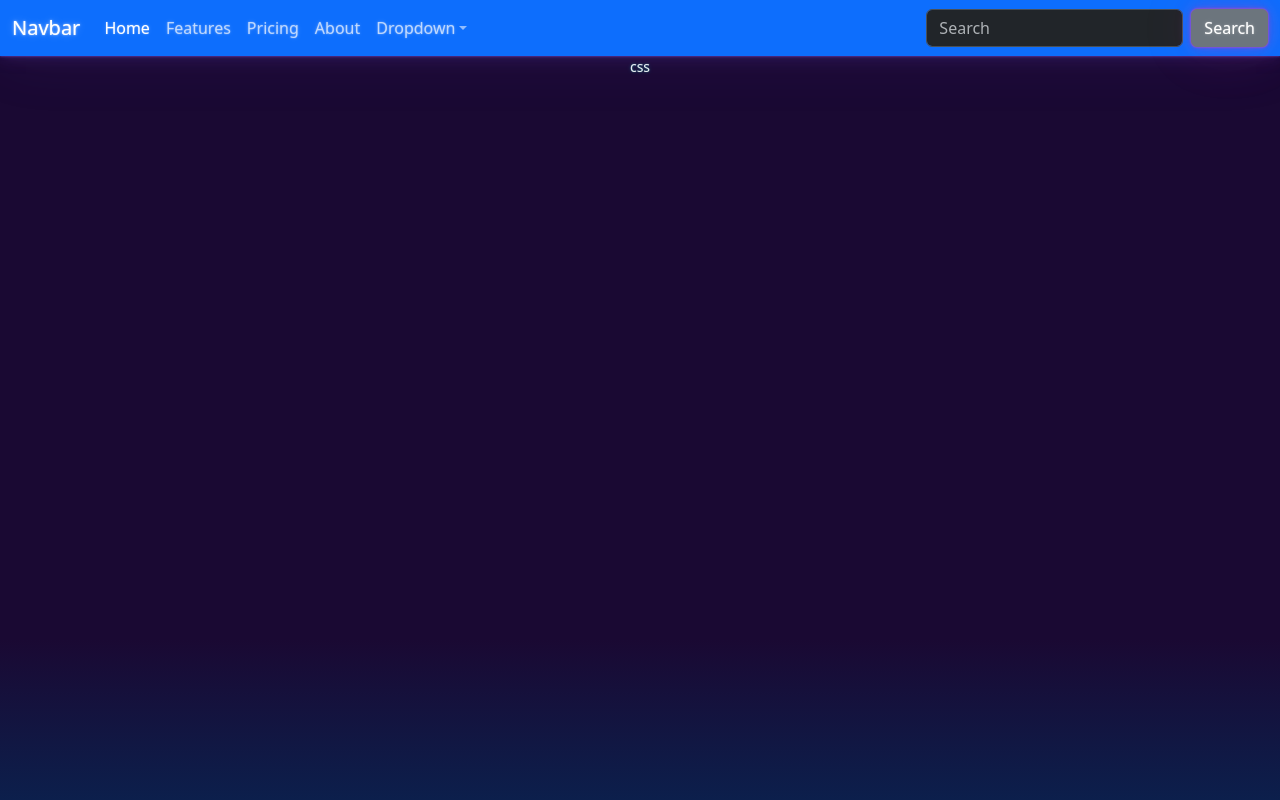
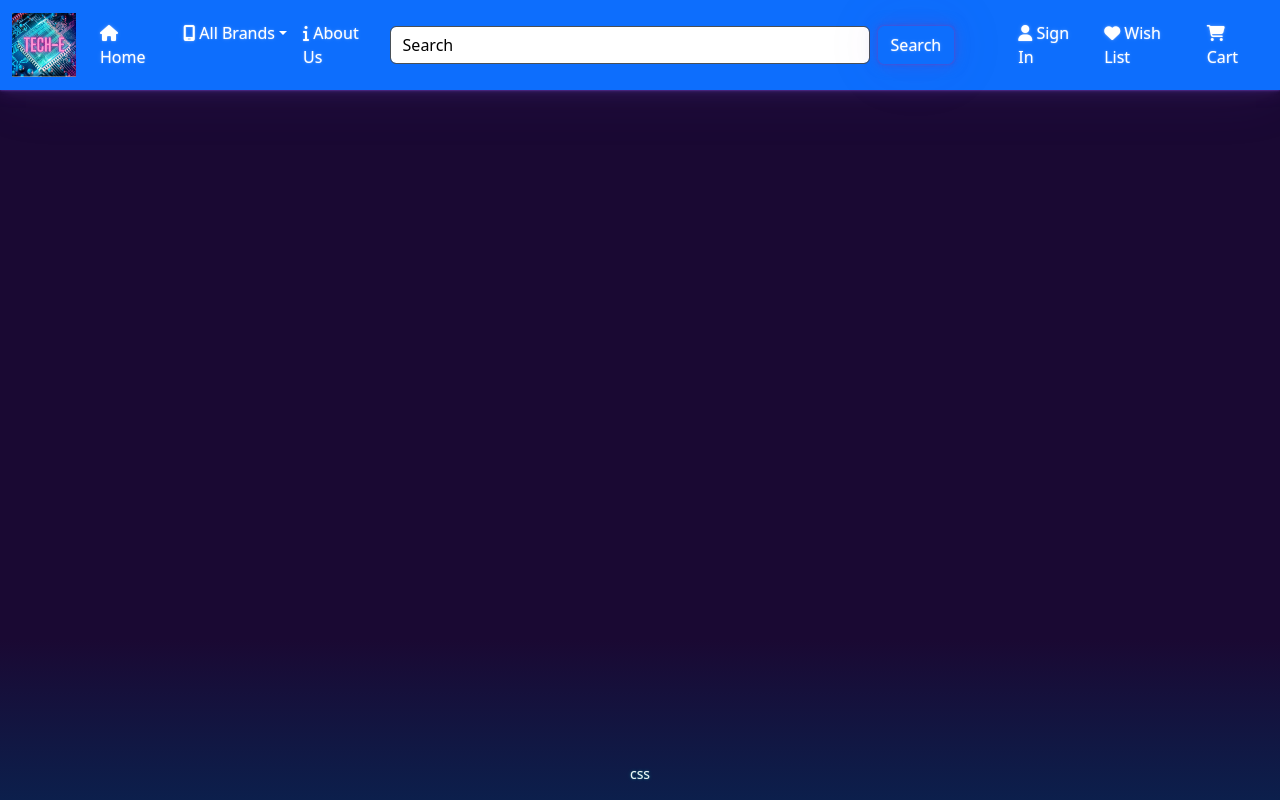
Before and after one commit to Kgothatso-create/Tech-E, a Django app: page / in a window 1280 px wide. Run offline with Django 4.2, Linux system fonts and the light colour scheme; some libraries are stand-ins or nearby versions.

Commit message:
base done

```diff
--- a/shop/static/css/style.css
+++ b/shop/static/css/style.css
@@ -3,3 +3,36 @@
     text-align: center;
 
 }
+
+#Logo {
+
+    width: 4rem;
+}
+
+#search {
+    display: flex;
+    justify-content: center;
+    align-items: center;
+    margin-right: 3.5rem;
+}
+
+#search input[type="search"] {
+    background-color: white;
+    width: 30rem;
+    color: black;
+  }
+
+#Dropdown.dropdown:hover .dropdown-menu {
+    display: block;
+  }
+
+#search input[type="search"]::placeholder {
+    color: black;
+  }
+
+footer {
+    margin-top: auto;
+    position: absolute;
+    bottom: 0;
+    width: 100%;
+  }
--- a/shop/templates/base.html
+++ b/shop/templates/base.html
@@ -8,6 +8,7 @@
     <title>Tech-E</title>
 
     <link rel="stylesheet" href="../static/css/bootstrap.min.css" />
+
 
     <link
       href="https://cdn.jsdelivr.net/npm/bootstrap@5.3.1/dist/css/bootstrap.min.css"
@@ -25,12 +26,12 @@
       crossorigin="anonymous"
       referrerpolicy="no-referrer"
     />
-
   </head>
   <body>
+
     <nav class="navbar navbar-expand-lg bg-primary" data-bs-theme="dark">
       <div class="container-fluid">
-        <a class="navbar-brand" href="#">Navbar</a>
+        <a class="navbar-brand" href="#"><img src="../static/images/Logo/TE.png" alt="Logo" id="Logo"></a>
         <button
           class="navbar-toggler"
           type="button"
@@ -46,48 +47,65 @@
           <ul class="navbar-nav me-auto">
             <li class="nav-item">
               <a class="nav-link active" href="#"
-                >Home
+                > <i class="fa-solid fa-house"></i> Home
                 <span class="visually-hidden">(current)</span>
               </a>
             </li>
-            <li class="nav-item">
-              <a class="nav-link" href="#">Features</a>
-            </li>
-            <li class="nav-item">
-              <a class="nav-link" href="#">Pricing</a>
-            </li>
-            <li class="nav-item">
-              <a class="nav-link" href="#">About</a>
-            </li>
-            <li class="nav-item dropdown">
+
+
+            <li class="nav-item dropdown" id="Dropdown" aria-labelledby="navbarDropdown">
+
               <a
-                class="nav-link dropdown-toggle"
+
+                class="nav-link dropdown-toggle active"
                 data-bs-toggle="dropdown"
-                href="#"
                 role="button"
                 aria-haspopup="true"
-                aria-expanded="false"
-                >Dropdown</a
-              >
-              <div class="dropdown-menu">
-                <a class="dropdown-item" href="#">Action</a>
-                <a class="dropdown-item" href="#">Another action</a>
-                <a class="dropdown-item" href="#">Something else here</a>
-                <div class="dropdown-divider"></div>
-                <a class="dropdown-item" href="#">Separated link</a>
+                aria-expanded="true"
+                ><i class="fa-solid fa-mobile-screen"> </i> All Brands</a>
+              <div class="dropdown-menu" style="background-color: blueviolet;">
+                <a class="dropdown-item" href="#">IPHONE</a>
+                <a class="dropdown-item" href="#">SAMSUNG</a>
+                <a class="dropdown-item" href="#">1PLUS</a>
+                <a class="dropdown-item" href="#">ZTE</a>
+                <a class="dropdown-item" href="#">NOKIA</a>
               </div>
             </li>
+
+
+            <li class="nav-item">
+                <a class="nav-link active" href="#"> <i class="fa-solid fa-info"></i> About Us</a>
+            </li>
+
           </ul>
-          <form class="d-flex">
+
+          <ul  class="navbar-nav me-auto">
+            <form class="d-flex" id="search" >
                 <input
                   class="form-control me-sm-2"
                   type="search"
                   placeholder="Search"
                 />
-            <button class="btn btn-secondary my-2 my-sm-0" type="submit">
+                <button class="btn btn-primary my-2 my-sm-0" type="submit">
                   Search
                 </button>
+
               </form>
+          </ul>
+
+          <ul class="navbar-nav me-auto">
+            <li >
+                <a class="nav-link active" href="#" id="signin"><i class="fa-solid fa-user" ></i> Sign In</a>
+            </li>
+            <li >
+                <a class="nav-link active" href="#" id="signin"><i class="fa-solid fa-heart"></i> Wish List</a>
+            </li>
+            <li >
+                <a class="nav-link active" href="#" id="signin"><i class="fa-solid fa-cart-shopping"></i> Cart</a>
+            </li>
+
+          </ul>
+
         </div>
       </div>
     </nav>
@@ -99,5 +117,10 @@
         <p id="Footer">css</p>
       </small>
     </footer>
+    <script
+      src="https://cdn.jsdelivr.net/npm/bootstrap@5.3.1/dist/js/bootstrap.bundle.min.js"
+      integrity="sha384-HwwvtgBNo3bZJJLYd8oVXjrBZt8cqVSpeBNS5n7C8IVInixGAoxmnlMuBnhbgrkm"
+      crossorigin="anonymous"
+    ></script>
   </body>
 </html>
```
Also changed, not shown: shop/static/images/Logo/TE.png (added). Lines whose indentation alone changed are shown as unchanged.
